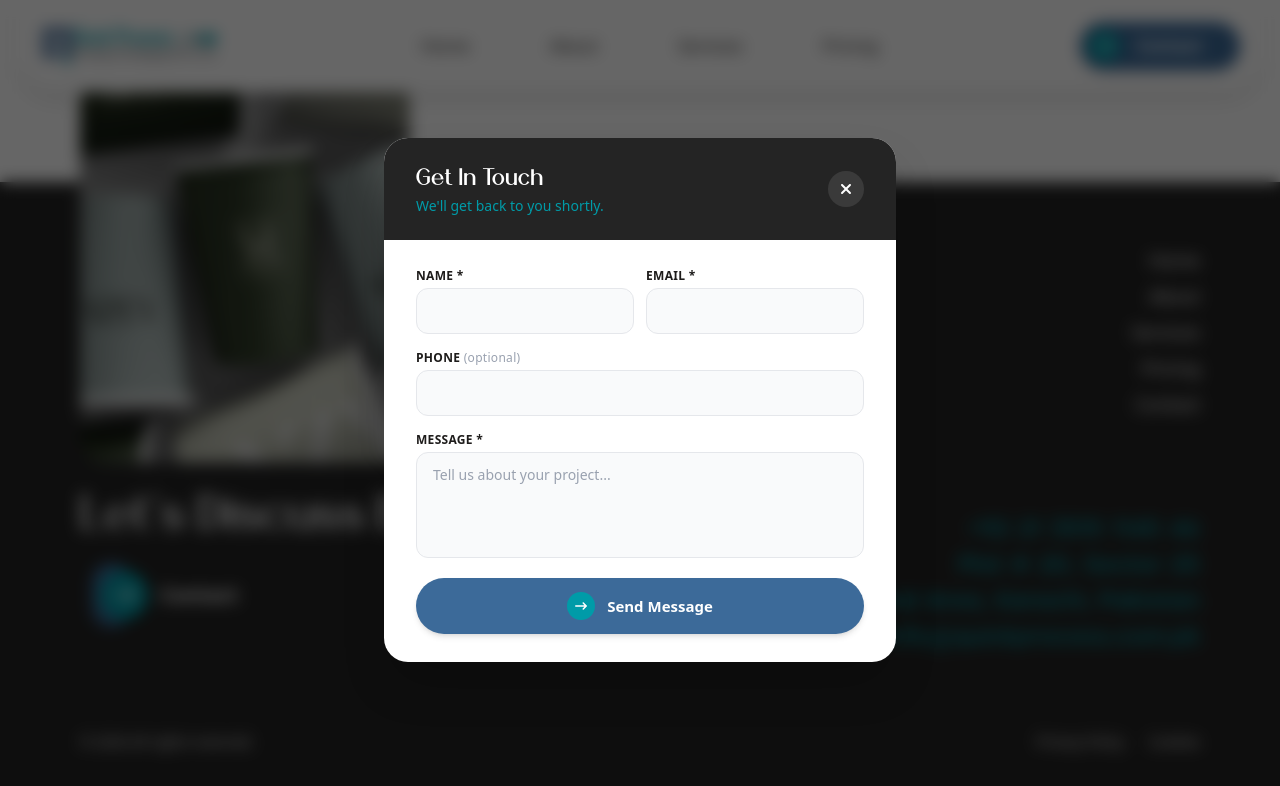
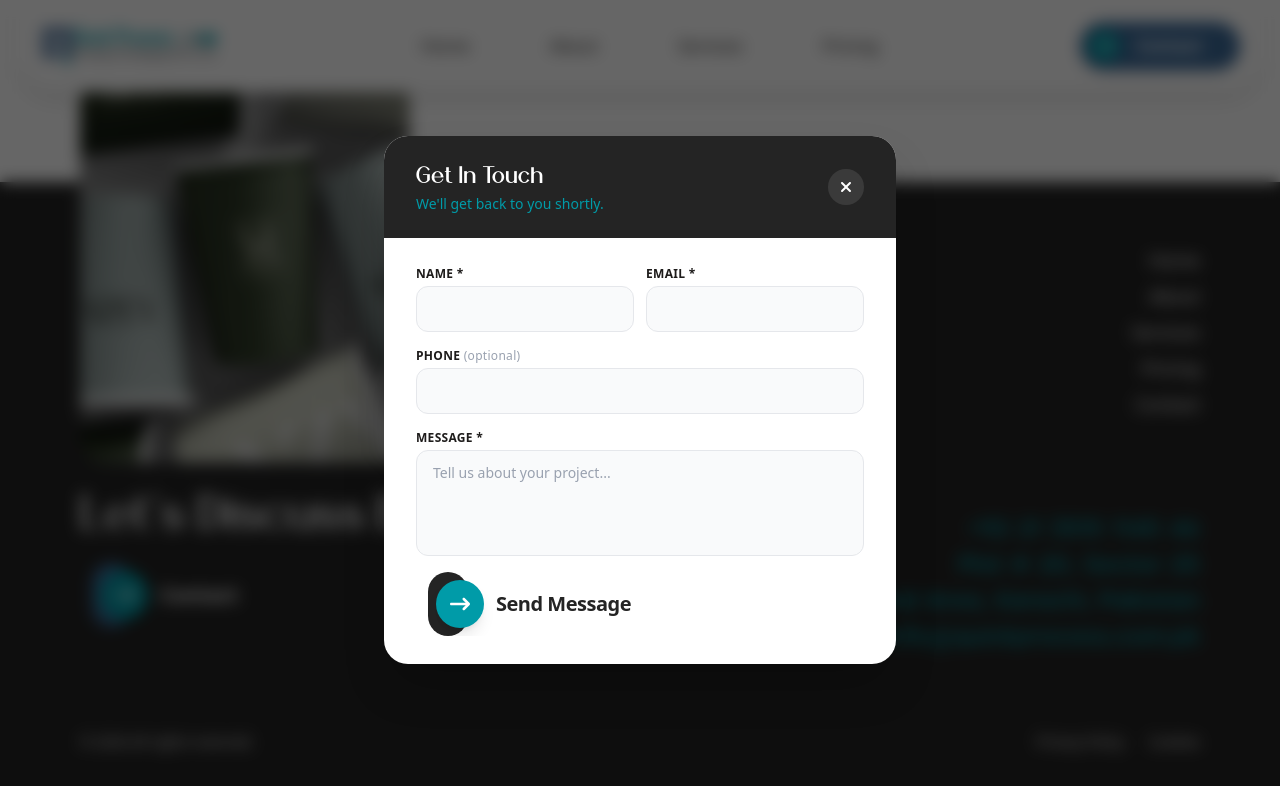
Before and after one commit to imjayyy/Quick-Process, a Next.js app: page / in a window 1280 px wide. Both pictures are taken after a click on the button "Contact". Shown: the part 7755-8541 px from the top of the page. Built offline with nearby package versions, Linux system fonts and the light colour scheme.

Commit message:
Update: Adjusted few things and test form

```diff
--- a/app/component/ContactModal.jsx
+++ b/app/component/ContactModal.jsx
@@ -1,8 +1,9 @@
 "use client";
 import { useState } from "react";
 import { motion, AnimatePresence } from "framer-motion";
-import { FaXmark, FaArrowRightLong, FaCircleCheck } from "react-icons/fa6";
+import { FaXmark, FaCircleCheck } from "react-icons/fa6";
 import { useContactModal } from "../context/ContactModalContext";
+import AnimatedButton from "./AnimatedButton";
 
 const inputClass =
   "w-full px-4 py-3 rounded-xl border border-gray-200 bg-gray-50 text-[#1e1c1b] text-sm placeholder-gray-400 focus:outline-none focus:border-[var(--color-primary)] focus:bg-white transition-all duration-200";
@@ -62,7 +63,7 @@ export default function ContactModal() {
             exit={{ opacity: 0 }}
             transition={{ duration: 0.25 }}
             onClick={handleClose}
-            className="fixed inset-0 z-[100] bg-black/60 backdrop-blur-sm"/>
+            className="fixed inset-0 z-100 bg-black/60 backdrop-blur-sm"/>
 
           <motion.div
             key="modal"
@@ -70,18 +71,18 @@ export default function ContactModal() {
             animate={{ opacity: 1, y: 0, scale: 1 }}
             exit={{ opacity: 0, y: 40, scale: 0.97 }}
             transition={{ type: "spring", stiffness: 280, damping: 28 }}
-            className="fixed inset-0 z-[101] flex items-center justify-center px-4"
+            className="fixed inset-0 z-101 flex items-center justify-center px-4"
             aria-modal="true"
             role="dialog">
             <div className="relative w-full max-w-lg bg-white rounded-3xl shadow-2xl overflow-hidden">
-              <div className="bg-[var(--color-text-secondary)] px-8 py-6 flex items-center justify-between">
+              <div className="bg-(--color-text-secondary) px-8 py-6 flex items-center justify-between">
                 <div>
                   <h2 className="text-white text-2xl font-harmonie tracking-wide">Get In Touch</h2>
-                  <p className="text-[var(--color-primary)] text-sm mt-0.5">We&apos;ll get back to you shortly.</p>
+                  <p className="text-(--color-primary) text-sm mt-0.5">We&apos;ll get back to you shortly.</p>
                 </div>
                 <button
                   onClick={handleClose}
-                  className="flex items-center justify-center w-9 h-9 rounded-full bg-white/10 hover:bg-white/20 text-white transition-colors duration-200"
+                  className="cursor-pointer flex items-center justify-center w-9 h-9 rounded-full bg-white/10 hover:bg-white/20 text-white transition-colors duration-200"
                   aria-label="Close modal">
                   <FaXmark className="text-base" />
                 </button>
@@ -92,14 +93,14 @@ export default function ContactModal() {
                     initial={{ opacity: 0, scale: 0.9 }}
                     animate={{ opacity: 1, scale: 1 }}
                     className="flex flex-col items-center justify-center py-10 gap-4 text-center">
-                    <FaCircleCheck className="text-[var(--color-primary)] text-5xl" />
+                    <FaCircleCheck className="text-(--color-primary) text-5xl" />
                     <h3 className="text-[#1e1c1b] text-xl font-semibold">Message Sent!</h3>
                     <p className="text-gray-500 text-sm max-w-xs">
                       Thanks for reaching out. Our team will contact you within 24 hours.
                     </p>
                     <button
                       onClick={handleClose}
-                      className="mt-3 bg-[var(--color-primary)] text-white px-7 py-2.5 rounded-full font-semibold text-sm hover:opacity-90 transition-opacity">
+                      className="mt-3 bg-(--color-primary) text-white px-7 py-2.5 rounded-full font-semibold text-sm hover:opacity-90 transition-opacity">
                       Close
                     </button>
                   </motion.div>
@@ -156,28 +157,14 @@ export default function ContactModal() {
                     {status === "error" && (
                       <p className="text-red-500 text-sm">{errorMsg}</p>
                     )}
-                    <button
-                      type="submit"
+
+                    <AnimatedButton
+                      text={status === "loading" ? "Sending..." : "Send Message"}
+                      onClick={handleSubmit}
+                      className="mt-1"
                       disabled={status === "loading"}
-                      className="group relative flex items-center justify-center gap-3 bg-[var(--color-secondary)] text-white px-6 py-3.5 rounded-full font-semibold text-[15px] shadow-md transition-all duration-300 overflow-hidden disabled:opacity-70 disabled:cursor-not-allowed mt-1">
-                      {status === "loading" ? (
-                        <span className="flex items-center gap-2">
-                          <svg className="animate-spin h-4 w-4 text-white" viewBox="0 0 24 24" fill="none">
-                            <circle className="opacity-25" cx="12" cy="12" r="10" stroke="currentColor" strokeWidth="4" />
-                            <path className="opacity-75" fill="currentColor" d="M4 12a8 8 0 018-8v8z" />
-                          </svg>
-                          Sending...
-                        </span>
-                      ) : (
-                        <>
-                          <span className="flex items-center justify-center w-7 h-7 bg-[var(--color-primary)] rounded-full">
-                            <FaArrowRightLong className="text-xs" />
-                          </span>
-                          Send Message
-                        </>
-                      )}
+                    />
 
-                    </button>
                   </form>
                 )}
               </div>
--- a/app/component/ExpandingGallery.jsx
+++ b/app/component/ExpandingGallery.jsx
@@ -78,6 +78,7 @@ export default function ExpandingGallery() {
                 src={item.image}
                 alt={item.title}
                 fill
+                sizes="(max-width: 640px) 100vw, (max-width: 1024px) 50vw, 33vw"
                 className="object-cover"
               />
 
--- a/app/component/Header.jsx
+++ b/app/component/Header.jsx
@@ -100,7 +100,7 @@ const Header = () => {
           ))}
           <button
             onClick={() => { openModal(); setIsOpen(false); }}
-            className="mt-4 bg-[var(--color-primary)] text-white px-8 py-3 rounded-full font-semibold shadow-md transition-all duration-300 cursor-pointer"
+            className="mt-4 bg-(--color-primary) text-white px-8 py-3 rounded-full font-semibold shadow-md transition-all duration-300 cursor-pointer"
           >
             Get In Touch
           </button>
--- a/app/component/StatsSection.jsx
+++ b/app/component/StatsSection.jsx
@@ -14,14 +14,14 @@ export default function StatsSection() {
         <div key={stat.label} className="flex items-center justify-center sm:justify-start gap-4 sm:gap-6">
 
           {/* Circle */}
-          <div className="w-42 h-42 md:w-48 md:h-48 lg:w-64 lg:h-64 rounded-full bg-[var(--color-container)] flex items-center justify-end shrink-0 overflow-hidden">
-            <span className="text-[4rem] md:text-[5rem] lg:text-[7rem] font-normal text-[var(--color-text-primary)] font-harmonie">
+          <div className="w-42 h-42 md:w-48 md:h-48 lg:w-64 lg:h-64 rounded-full bg-(--color-container) flex items-center justify-end shrink-0 overflow-hidden">
+            <span className="text-[4rem] md:text-[5rem] lg:text-[7rem] font-normal text-(--color-text-primary) font-harmonie">
               {stat.value}
             </span>
           </div>
 
           {/* Label */}
-          <span className="text-sm sm:text-base md:text-lg font-semibold text-[var(--color-primary)] text-center sm:text-left">
+          <span className="text-sm sm:text-base md:text-lg font-semibold text-(--color-primary) text-center sm:text-left">
             {stat.label}
           </span>
 
--- a/app/layout.jsx
+++ b/app/layout.jsx
@@ -1,6 +1,6 @@
 import "./globals.css";
 import localFont from 'next/font/local';
-import Providers from "./providers";
+import Providers from "./providers/providers";
 
 const pogonia = localFont({
   src: [
--- a/app/providers.jsx
+++ b/app/providers/providers.jsx
@@ -1,13 +1,13 @@
 "use client";
-import { ContactModalProvider } from "./context/ContactModalContext";
-import Header from "./component/Header";
-import ContactModal from "./component/ContactModal";
+import { ContactModalProvider } from "../context/ContactModalContext";
+import Header from "../component/Header";
+import ContactModal from "../component/ContactModal";
 
 export default function Providers({ children }) {
   return (
     <ContactModalProvider>
       <Header />
-      <main className="flex-grow pt-12">
+      <main className="grow pt-12">
         {children}
       </main>
       <ContactModal />
```
Also changed, not shown: 1 other file (tests, documents, lock files or other folders).
